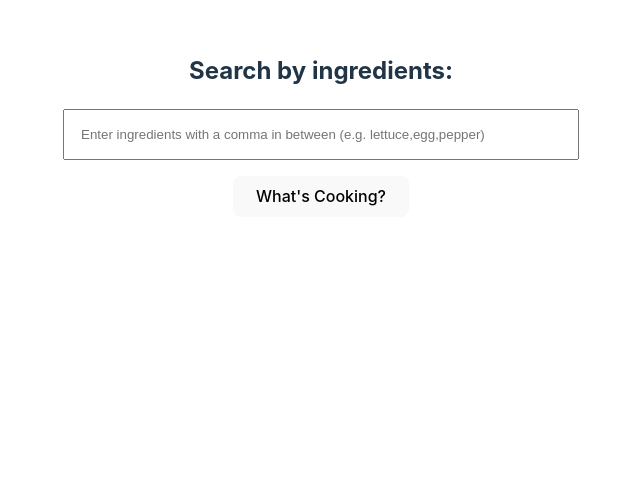
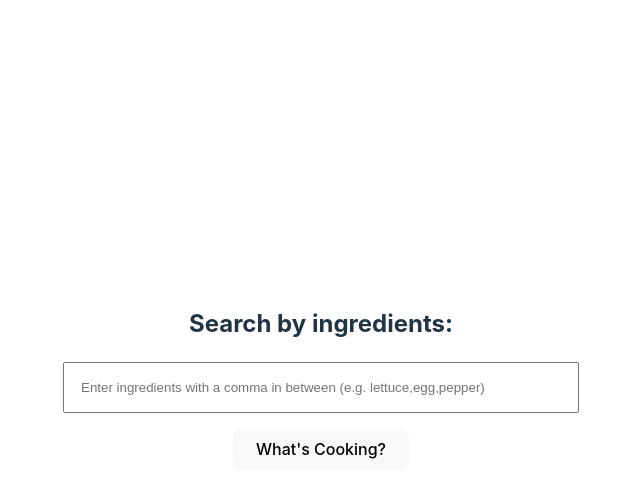
Before and after one commit to hilarykhc/what-s-cooking, a React (Vite) app: page / in a window 1280 px wide. Shown: the part 275-772 px from the top of the page, without its empty margins (319-959 px from the left). Built offline with nearby package versions, Linux system fonts and the light colour scheme.

Commit message:
update homepage

```diff
--- a/package.json
+++ b/package.json
@@ -12,6 +12,7 @@
   "dependencies": {
     "react": "^18.2.0",
     "react-dom": "^18.2.0",
+    "react-router-dom": "^6.23.0",
     "sass": "^1.75.0"
   },
   "devDependencies": {
--- a/src/App.jsx
+++ b/src/App.jsx
@@ -1,12 +1,18 @@
-import { useState } from "react";
+import { BrowserRouter, Routes, Route } from "react-router-dom";
 import "./App.scss";
 import Search from "./components/Search/Search";
+import Header from "./components/Header/Header";
 
 function App() {
-  const [count, setCount] = useState(0);
-
   return (
+    // <BrowserRouter>
+    //   <Header />
+    //   <Routes>
+    //     <Route path="/" element={<Homepage />} />
+    //   </Routes>
+    // </BrowserRouter>
     <>
+      <Header />
       <Search />
     </>
   );
--- a/src/components/Header/Header.jsx
+++ b/src/components/Header/Header.jsx
@@ -0,0 +1,9 @@
+import logo from "../../assets/Logo.png";
+
+export default function Header() {
+  return (
+    <div>
+      <img src={logo}></img>
+    </div>
+  );
+}
```
Also changed, not shown: src/pages/Homepage/Homepage.jsx (added, +9 -0 lines), src/assets/Logo.png (added), 1 other file (tests, documents, lock files or other folders).
